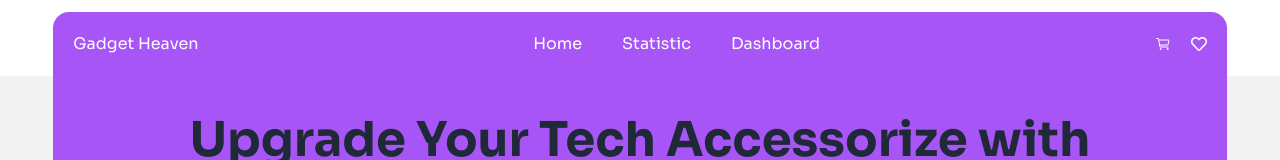
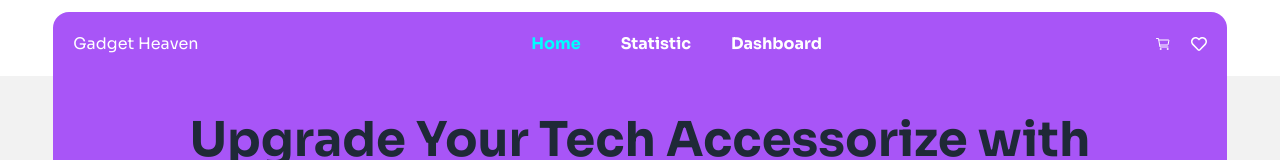
Before and after one commit to KI-Anik/a8-gadget-store, a React (Vite) app: page / in a window 1280 px wide. Shown: the top 160 px of the page. Built offline with nearby package versions, Linux system fonts and the light colour scheme.

Commit message:
active class color added

```diff
--- a/src/components/Navbar/Navbar.jsx
+++ b/src/components/Navbar/Navbar.jsx
@@ -11,7 +11,7 @@
 
             <div className='flex justify-between items-center mt-3 p-5 '>
                 <h1>Gadget Heaven</h1>
-                <div className='flex gap-10'>
+                <div className='flex gap-10 font-bold'>
                     <NavLink to={'/'}>Home</NavLink>
                     <NavLink to={'/statistic'}>Statistic</NavLink>
                     <NavLink to={'/dashboard'}>Dashboard</NavLink>
--- a/src/index.css
+++ b/src/index.css
@@ -14,3 +14,7 @@
  background-color: seashell;
  border-radius: 10px;
 }
+
+.active{
+color: aqua;
+}
--- a/src/main.jsx
+++ b/src/main.jsx
@@ -1,3 +1,4 @@
+import './index.css'
 import { StrictMode, useState } from 'react'
 import { createRoot } from 'react-dom/client'
 import {
```
